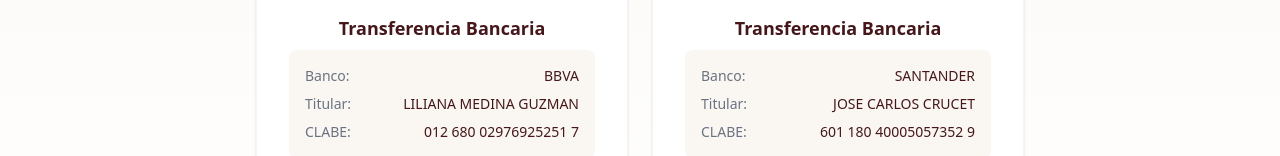
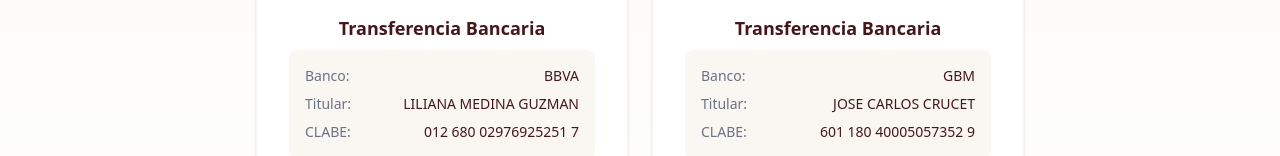
Before and after one commit to Pz3r/wedding-manager, a React (Vite) app: page / in a window 1280 px wide. Shown: the part 5126-5282 px from the top of the page. Built offline with nearby package versions, Linux system fonts and the light colour scheme.

Commit message:
Updated bank information

```diff
--- a/src/pages/Landing.tsx
+++ b/src/pages/Landing.tsx
@@ -444,7 +444,7 @@
               <div className="text-left bg-warm-50 rounded-lg p-4 space-y-2">
                 <div className="flex justify-between text-sm">
                   <span className="text-gray-500">Banco:</span>
-                  <span className="font-medium text-primary-900">SANTANDER</span>
+                  <span className="font-medium text-primary-900">GBM</span>
                 </div>
                 <div className="flex justify-between text-sm">
                   <span className="text-gray-500">Titular:</span>
```
